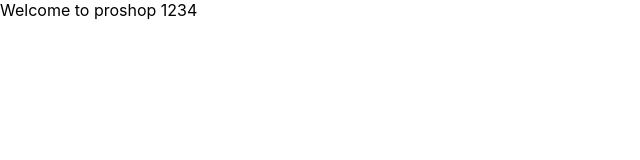
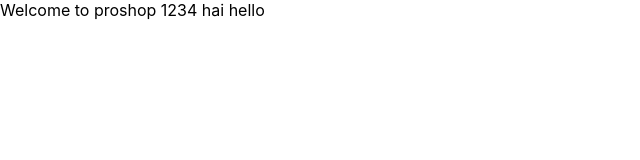
Before and after one commit to renjithbcp/proshop-v1, a React (Create React App) app in the folder frontend/: page / in a window 1280 px wide. Shown: the top 160 px of the page, without its empty margins (0-640 px from the left). Built offline with nearby package versions, Linux system fonts and the light colour scheme.

Commit message:
Update App.js

```diff
--- a/frontend/src/App.js
+++ b/frontend/src/App.js
@@ -3,7 +3,7 @@ import React from 'react'
 const App = () => {
   return (
 
-    <div>Welcome to proshop 1234</div>
+    <div>Welcome to proshop 1234 hai hello</div>
 
 
   )
```
